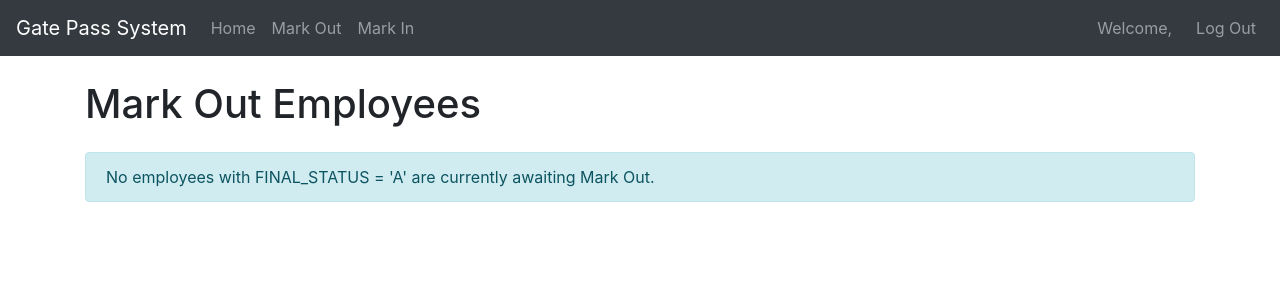
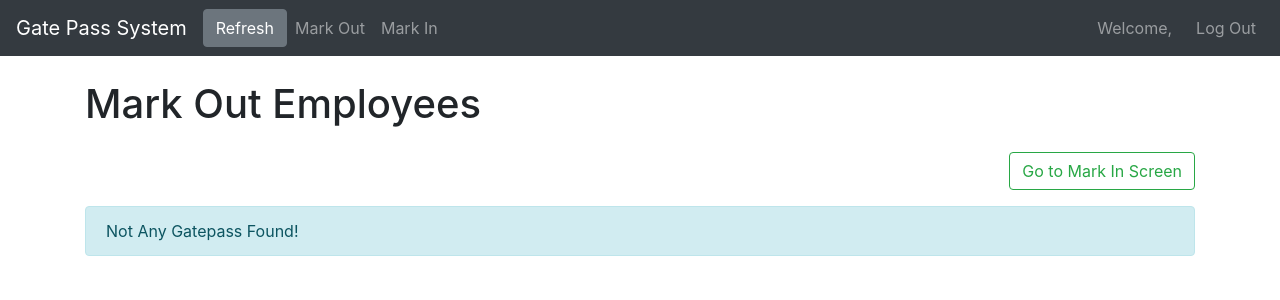
Before and after one commit to Mohitjangra2196/DCM_SECURITY_SCREEN, a Django app: template gatepass_app/templates/gatepass_app/mark_out_screen.html in a window 1280 px wide. Shown: the top 300 px of the page. Run offline with Django 3.2, Linux system fonts and the light colour scheme; the template is opened without the code that fills it, so the values that code supplies are empty; some libraries are stand-ins or nearby versions.

Commit message:
direct mark in mark out , refresh , remove extra column out by

```diff
--- a/gatepass_app/static/gatepass_app/js/button_animations.js
+++ b/gatepass_app/static/gatepass_app/js/button_animations.js
@@ -1,21 +1,42 @@
 document.addEventListener('DOMContentLoaded', function() {
+    // Select all forms related to 'mark_out' actions
     const markOutForms = document.querySelectorAll('form[action*="mark_out"]');
+    // Select all forms related to 'mark_in' actions
     const markInForms = document.querySelectorAll('form[action*="mark_in"]');
+    // Select the refresh button by its ID
+    const refreshPageButton = document.getElementById('refreshPageButton');
 
+    /**
+     * Sets up a submission animation for the specified forms.
+     * When a form is submitted, its submit button will show a loading state.
+     * @param {NodeList} forms - A NodeList of form elements.
+     * @param {string} buttonText - The original text of the button (not used currently, but kept for context if needed).
+     */
     function setupButtonAnimation(forms, buttonText) {
         forms.forEach(form => {
             form.addEventListener('submit', function(event) {
                 const button = form.querySelector('button[type="submit"]');
                 if (button) {
-                    button.classList.add('loading'); // Add loading class for opacity/pointer-events
-                    button.innerHTML = `Processing... <span class="loading-spinner"></span>`; // Change text and add spinner
-                    // The form submission will handle the redirect, so no need to stop spinner here.
-                    // It will be reset when the new page loads.
+                    // Add 'loading' class to reduce opacity and disable pointer events (via CSS)
+                    button.classList.add('loading');
+                    // Change button text and add a loading spinner
+                    button.innerHTML = `Processing... <span class="loading-spinner"></span>`;
+                    // The page will typically redirect after form submission,
+                    // so the spinner's state will be reset on the new page load.
                 }
             });
         });
     }
 
+    // Apply the submission animation to mark_out and mark_in forms
     setupButtonAnimation(markOutForms, 'Mark Out');
     setupButtonAnimation(markInForms, 'Mark In');
+
+    // Add functionality for the Refresh button
+    if (refreshPageButton) { // Check if the button exists on the page
+        refreshPageButton.addEventListener('click', function() {
+            // When the refresh button is clicked, reload the entire page
+            location.reload();
+        });
+    }
 });
--- a/gatepass_app/templates/gatepass_app/base.html
+++ b/gatepass_app/templates/gatepass_app/base.html
@@ -14,14 +14,12 @@
 <body>
     <nav class="navbar navbar-expand-lg navbar-dark bg-dark">
         <a class="navbar-brand" href="{% url 'home_screen' %}">Gate Pass System</a>
+        <button id="refreshPageButton" class="btn btn-secondary"><i class="fas fa-sync-alt"></i> Refresh</button>
         <button class="navbar-toggler" type="button" data-toggle="collapse" data-target="#navbarNav" aria-controls="navbarNav" aria-expanded="false" aria-label="Toggle navigation">
             <span class="navbar-toggler-icon"></span>
         </button>
         <div class="collapse navbar-collapse" id="navbarNav">
             <ul class="navbar-nav mr-auto">
-                <li class="nav-item">
-                    <a class="nav-link" href="{% url 'home_screen' %}">Home</a>
-                </li>
                 {# Conditional navigation based on current page #}
                 {% if request.resolver_match.url_name == 'mark_out_screen' %}
                     <li class="nav-item">
--- a/gatepass_app/templates/gatepass_app/mark_out_screen.html
+++ b/gatepass_app/templates/gatepass_app/mark_out_screen.html
@@ -4,6 +4,12 @@
 
 {% block content %}
 <h1 class="mb-4">Mark Out Employees</h1>
+
+{# Added Mark In button for quick navigation within content #}
+<div class="d-flex justify-content-end mb-3"> {# Flexbox to push button to the right #}
+    <a class="btn btn-outline-success" href="{% url 'mark_in_screen' %}">Go to Mark In Screen</a>
+</div>
+
 
 {% if employees %}
 <div class="table-responsive">
@@ -25,7 +31,7 @@
                 <td>
                     <form action="{% url 'process_mark_out' gatepass_no=employee.GATEPASS_NO %}" method="post">
                         {% csrf_token %}
-                        <button type="submit" class="btn btn-primary btn-sm mark-button">Mark Out</button>
+                        <button type="submit" class="btn btn-danger btn-sm mark-button">Mark Out</button>
                     </form>
                 </td>
             </tr>
@@ -35,7 +41,7 @@
 </div>
 {% else %}
 <div class="alert alert-info" role="alert">
-    No employees with FINAL_STATUS = 'A' are currently awaiting Mark Out.
+   Not Any Gatepass Found!
 </div>
 {% endif %}
 {% endblock %}
--- a/gatepass_app/views.py
+++ b/gatepass_app/views.py
@@ -35,7 +35,7 @@ def home_screen(request):
 def mark_out_screen(request):
     employees_to_mark_out = []
     with connection.cursor() as cursor:
-        cursor.execute("SELECT GATEPASS_NO, (NAME||'('||PAYCODE||')') NAME, DEPARTMENT, REMARKS, AUTH1_BY, AUTH1_DATE, REQUEST_TIME, GATEPASS_TYPE FROM GATEPASS WHERE FINAL_STATUS = 'A' AND OUT_TIME IS NULL AND EARLY_LATE <> 'L'")
+        cursor.execute("SELECT GATEPASS_NO, (NAME||' ('||PAYCODE||')') NAME, DEPARTMENT, REMARKS, AUTH1_BY, AUTH1_DATE, REQUEST_TIME, GATEPASS_TYPE FROM GATEPASS WHERE FINAL_STATUS = 'A' AND OUT_TIME IS NULL AND EARLY_LATE <> 'L'")
         columns = [col[0] for col in cursor.description]
         raw_employees = cursor.fetchall()
 
@@ -87,7 +87,7 @@ def process_mark_out(request, gatepass_no):
 def mark_in_screen(request):
     employees_to_mark_in = []
     with connection.cursor() as cursor:
-        cursor.execute("SELECT GATEPASS_NO, (NAME||'('||PAYCODE||')') NAME, DEPARTMENT, OUT_TIME, OUT_BY FROM GATEPASS WHERE INOUT_STATUS = 'O' AND EARLY_LATE <> 'E' ")
+        cursor.execute("SELECT GATEPASS_NO, (NAME||' ('||PAYCODE||')') NAME, DEPARTMENT, OUT_TIME, OUT_BY FROM GATEPASS WHERE INOUT_STATUS = 'O' AND EARLY_LATE <> 'E' ")
         columns = [col[0] for col in cursor.description]
         raw_employees = cursor.fetchall()
 
--- a/gatepass_project/urls.py
+++ b/gatepass_project/urls.py
@@ -1,8 +1,14 @@
 # gatepass_project/urls.py
 from django.contrib import admin
 from django.urls import path, include
+from django.http import HttpResponse
+
+def devtools_json_silencer(request):
+    return HttpResponse("", content_type="application/json", status=200)
 
 urlpatterns = [
+    path('.well-known/appspecific/com.chrome.devtools.json', devtools_json_silencer),
+
     path('admin/', admin.site.urls),
-    path('', include('gatepass_app.urls')), # This line should exist
+    path('', include('gatepass_app.urls')), # This line should exist as per your setup
 ]
```
Also changed, not shown: gatepass_app/templates/gatepass_app/mark_in_screen.html (+6 -1 lines).
